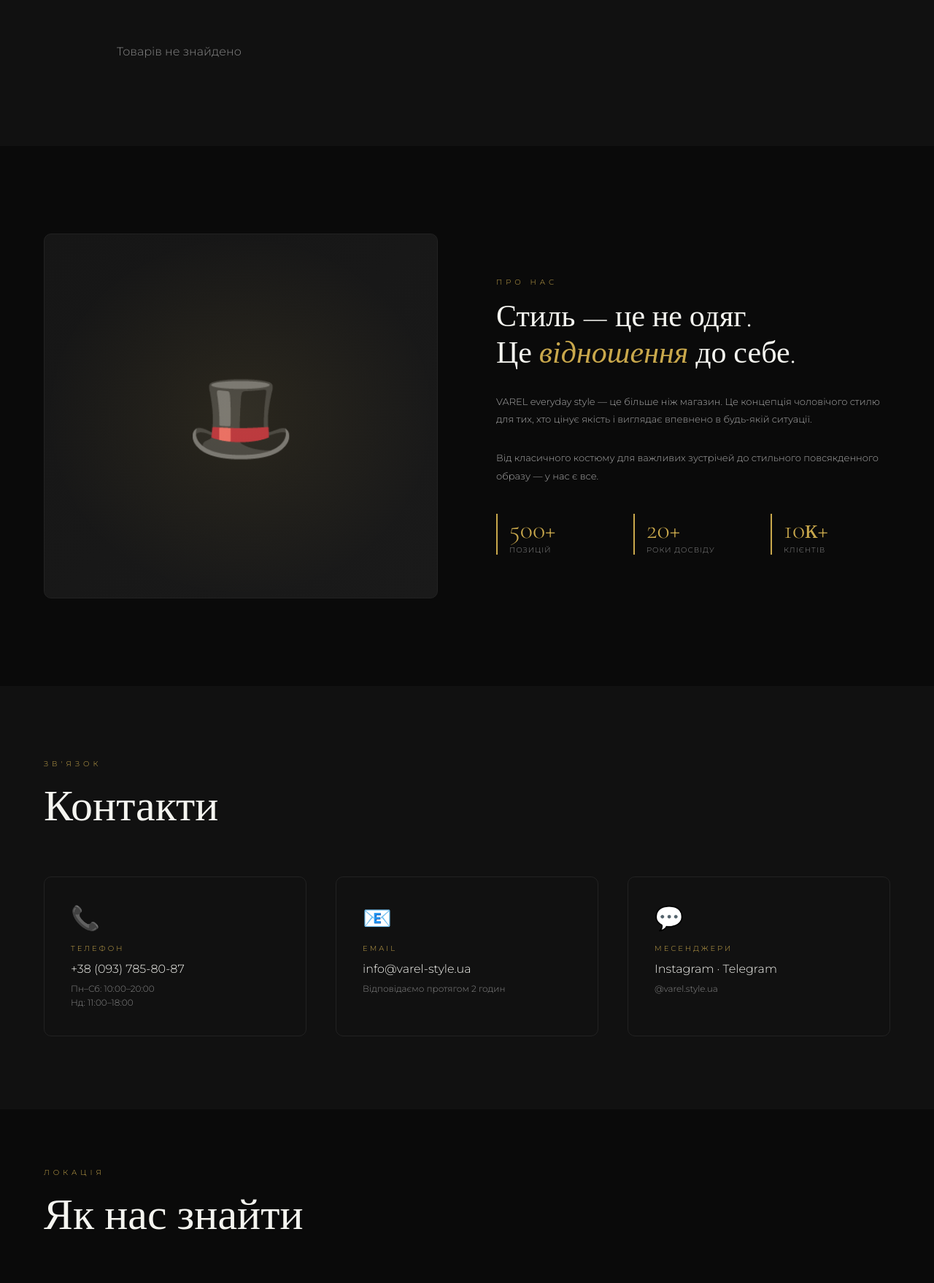
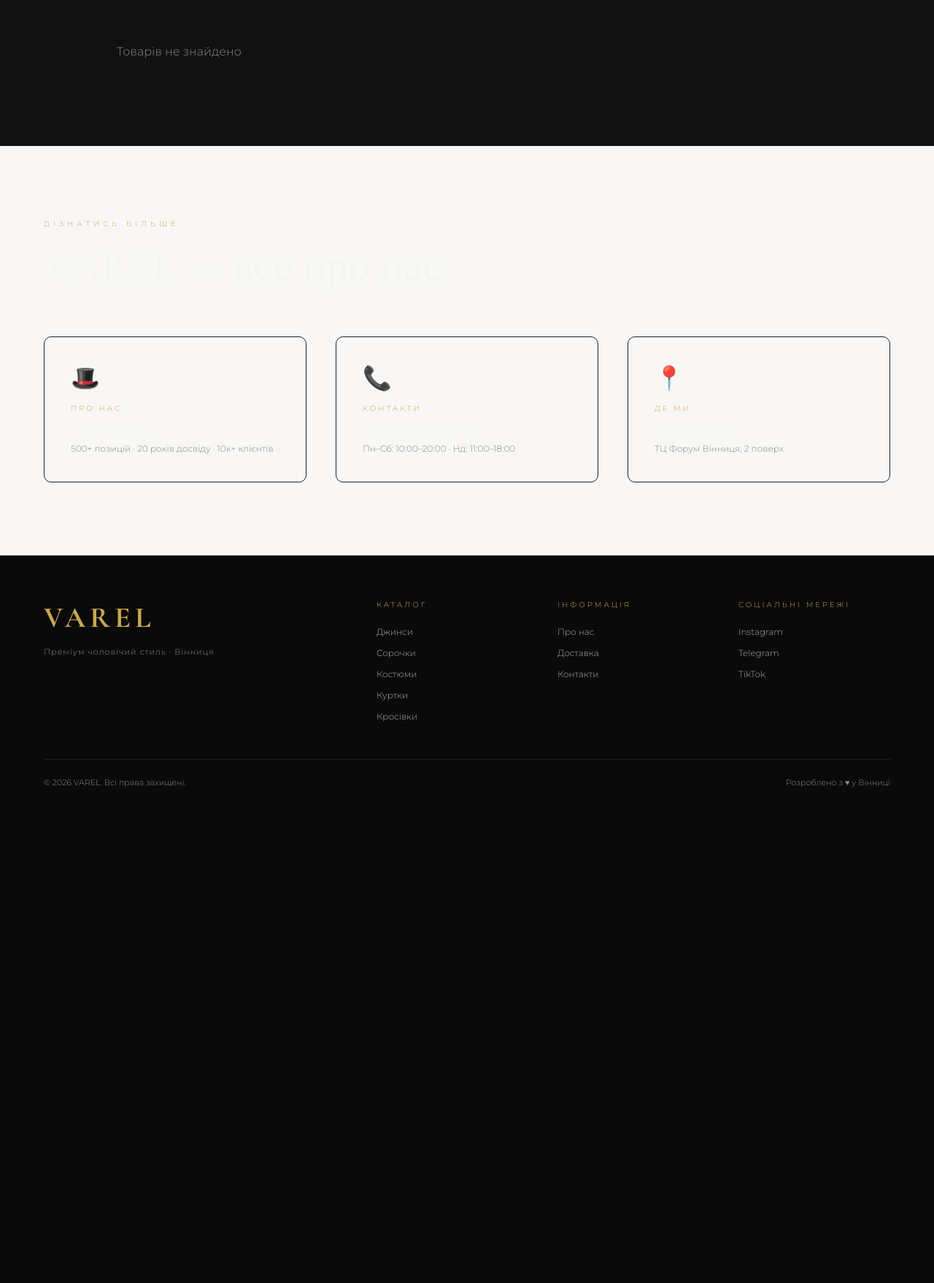
Before and after one commit to arikc79/varel-style, a Django app: page / in a window 1280 px wide. Shown: the part 1460-3218 px from the top of the page at 73% size. After the commit the page ends 2539 px from the top, so only its background shows below. Run offline with Django 4.2, Linux system fonts and the light colour scheme; data that the repository does not hold is empty.

Commit message:
♻️ Рефакторинг: видалено frontend/, усунуто дублювання коду в index.html, CategoryListView перенесено в products/urls.py, data.js позначено як legacy

```diff
--- a/backend/apps/products/urls.py
+++ b/backend/apps/products/urls.py
@@ -1,7 +1,12 @@
 from django.urls import path
-from .views import ProductListView, ProductDetailView
+from .views import CategoryListView, ProductListView, ProductDetailView
 
 urlpatterns = [
-    path('', ProductListView.as_view()),
+    path('',         ProductListView.as_view()),
     path('<int:pk>/', ProductDetailView.as_view()),
 ]
+
+# Окремо — категорії
+category_urlpatterns = [
+    path('', CategoryListView.as_view(), name='categories'),
+]
--- a/backend/first_style/urls.py
+++ b/backend/first_style/urls.py
@@ -2,14 +2,14 @@
 from django.urls import path, include
 from django.conf import settings
 from django.conf.urls.static import static
-from apps.products.views import CategoryListView
+from apps.products.urls import category_urlpatterns
 
 urlpatterns = [
-    path('admin/', admin.site.urls),
-    path('api/categories/', CategoryListView.as_view(), name='categories'),
-    path('api/products/',   include('apps.products.urls')),
-    path('api/orders/',     include('apps.orders.urls')),
-    path('',                include('apps.core.urls')),
+    path('admin/',            admin.site.urls),
+    path('api/categories/',   include(category_urlpatterns)),
+    path('api/products/',     include('apps.products.urls')),
+    path('api/orders/',       include('apps.orders.urls')),
+    path('',                  include('apps.core.urls')),
 ]
 
 if settings.DEBUG:
--- a/backend/templates/index.html
+++ b/backend/templates/index.html
@@ -46,84 +46,29 @@
   <div class="products-grid" id="productsGrid"></div>
 </section>
 
-<!-- ── ПРО НАС ── -->
-<section class="about-section" id="about">
-  <div class="about-visual fade-in">🎩</div>
-  <div class="about-content fade-in">
-    <p class="section-label">Про нас</p>
-    <h2 class="about-quote">Стиль — це не одяг.<br>Це <em>відношення</em> до себе.</h2>
-    <p class="about-text">VAREL everyday style — це більше ніж магазин. Це концепція чоловічого стилю для тих, хто цінує якість і виглядає впевнено в будь-якій ситуації.</p>
-    <p class="about-text">Від класичного костюму для важливих зустрічей до стильного повсякденного образу — у нас є все.</p>
-    <div class="about-stats">
-      <div class="stat"><div class="stat-num">500+</div><div class="stat-label">Позицій</div></div>
-      <div class="stat"><div class="stat-num">20+</div><div class="stat-label">Роки досвіду</div></div>
-      <div class="stat"><div class="stat-num">10к+</div><div class="stat-label">Клієнтів</div></div>
-    </div>
-  </div>
-</section>
-
-<!-- ── КОНТАКТИ ── -->
-<section class="contact-section" id="contact">
-  <p class="section-label">Зв'язок</p>
-  <h2 class="section-title">Контакти</h2>
-  <div class="contact-grid">
-    <div class="contact-card fade-in">
+<!-- ── ІНФО-БЛОК: посилання на окремі сторінки ── -->
+<section class="section" id="info-links" style="background:#f8f7f5;">
+  <p class="section-label">Дізнатись більше</p>
+  <h2 class="section-title">VAREL — все про нас</h2>
+  <div class="contact-grid" style="margin-top:40px;">
+    <a href="{% url 'about' %}" class="contact-card fade-in" style="text-decoration:none;color:inherit;cursor:pointer;">
+      <div class="contact-icon">🎩</div>
+      <div class="contact-type">Про нас</div>
+      <div class="contact-value">Наша історія</div>
+      <div class="contact-desc">500+ позицій · 20 років досвіду · 10к+ клієнтів</div>
+    </a>
+    <a href="{% url 'contacts' %}" class="contact-card fade-in" style="text-decoration:none;color:inherit;cursor:pointer;">
       <div class="contact-icon">📞</div>
-      <div class="contact-type">Телефон</div>
+      <div class="contact-type">Контакти</div>
       <div class="contact-value">+38 (093) 785-80-87</div>
-      <div class="contact-desc">Пн–Сб: 10:00–20:00<br>Нд: 11:00–18:00</div>
-    </div>
-    <div class="contact-card fade-in">
-      <div class="contact-icon">📧</div>
-      <div class="contact-type">Email</div>
-      <div class="contact-value">info@varel-style.ua</div>
-      <div class="contact-desc">Відповідаємо протягом 2 годин</div>
-    </div>
-    <div class="contact-card fade-in">
-      <div class="contact-icon">💬</div>
-      <div class="contact-type">Месенджери</div>
-      <div class="contact-value">Instagram · Telegram</div>
-      <div class="contact-desc">@varel.style.ua</div>
-    </div>
-  </div>
-</section>
-
-<!-- ── КАРТА ── -->
-<section class="map-section" id="find-us">
-  <p class="section-label">Локація</p>
-  <h2 class="section-title">Як нас знайти</h2>
-  <div class="map-wrapper">
-    <iframe
-      src="https://www.google.com/maps/embed?pb=!1m18!1m12!1m3!1d10358.173992578399!2d28.45437292773304!3d49.219374943458206!2m3!1f0!2f0!3f0!3m2!1i1024!2i768!4f13.1!3m3!1m2!1s0x472d5b86848059eb%3A0x9738e1a7621a80e4!2z0LLRg9C70LjRhtGPINCX0L7QtNGH0LjRhSwgMiwg0JLRltC90L3QvdC40YbRjiwg0JLRltC90L3QuNGG0YzQutCwINC-0LHQu9Cw0YHRgtGMLCAyMTAwMA!5e1!3m2!1suk!2sua!4v1773686205527!5m2!1suk!2sua"
-      width="100%" height="420" style="border:0;"
-      allowfullscreen="" loading="lazy"
-      referrerpolicy="no-referrer-when-downgrade">
-    </iframe>
-    <div class="map-info">
-      <div class="map-info-item">
-        <span class="map-info-icon">📍</span>
-        <div>
-          <div class="map-info-title">Адреса</div>
-          <div class="map-info-text">вулиця Зодчих, 2, Вінниця</div>
-        </div>
-      </div>
-      <div class="map-info-item">
-        <span class="map-info-icon">🏢</span>
-        <div>
-          <div class="map-info-title">Орієнтир</div>
-          <div class="map-info-text">ТЦ Форум Вінниця, 2 поверх</div>
-        </div>
-      </div>
-      <div class="map-info-item">
-        <span class="map-info-icon">🕐</span>
-        <div>
-          <div class="map-info-title">Графік</div>
-          <div class="map-info-text">Пн–Сб: 10:00–20:00 · Нд: 11:00–18:00</div>
-        </div>
-      </div>
-      <a href="https://maps.google.com/?q=вулиця+Зодчих+2+Вінниця"
-         target="_blank" class="map-directions-btn">🧭 Маршрут</a>
-    </div>
+      <div class="contact-desc">Пн–Сб: 10:00–20:00 · Нд: 11:00–18:00</div>
+    </a>
+    <a href="{% url 'find_us' %}" class="contact-card fade-in" style="text-decoration:none;color:inherit;cursor:pointer;">
+      <div class="contact-icon">📍</div>
+      <div class="contact-type">Де ми</div>
+      <div class="contact-value">вул. Зодчих, 2</div>
+      <div class="contact-desc">ТЦ Форум Вінниця, 2 поверх</div>
+    </a>
   </div>
 </section>
 
```
Also changed, not shown: backend/static/js/data.js (+8 -4 lines), frontend/README.md (deleted).
